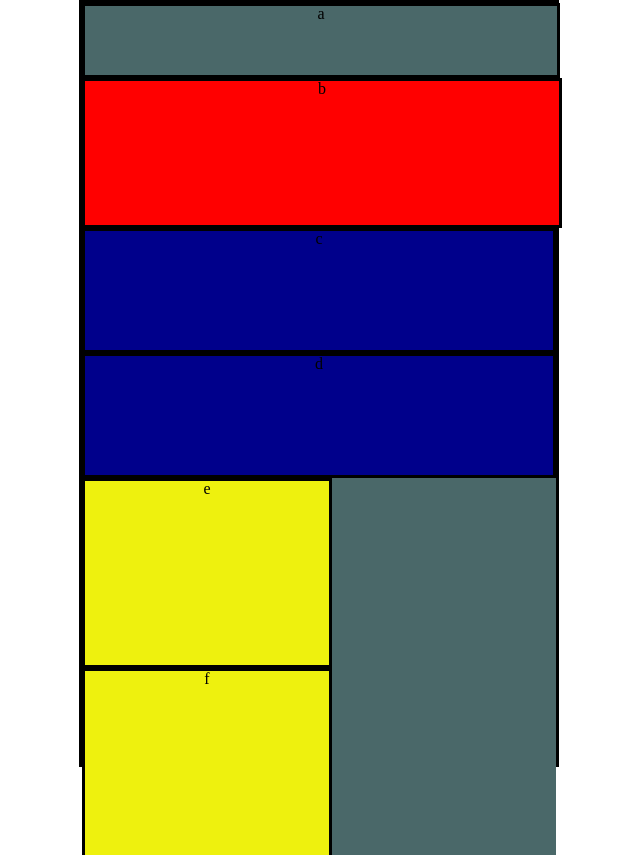
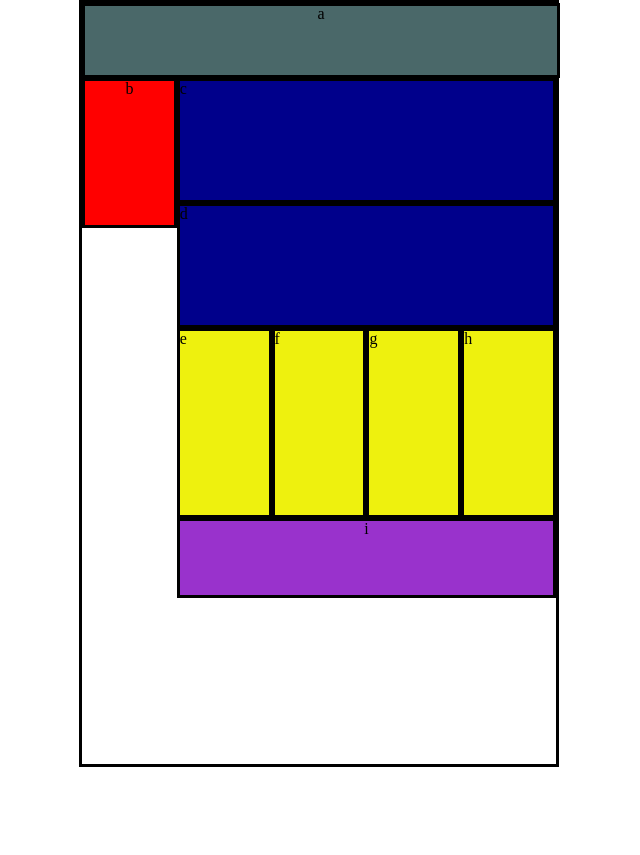
Before and after one commit to wala93/lab-01, a plain HTML site: page index.html in a window 1280 px wide. Shown: the top 855 px of the page, without its empty margins (321-961 px from the left). After the commit the page ends 800 px from the top, so only its background shows below. Drawn offline with Linux system fonts and the light colour scheme.

Commit message:
conflicts

```diff
--- a/css/layout.css
+++ b/css/layout.css
@@ -3,17 +3,29 @@
 {
  .container{
      display: flex;
- flex-direction: column;
- /* flex-wrap: wrap; */
+ flex-direction: row;
+ flex-wrap: wrap;
+
+
+/*
+ display: grid;
+ grid-template-rows: 20% 80% ;
+  */
 
  }
 
  .subcont
  {
+    /* grid-column-start:2;
+    grid-column-end:3;
 
+    display: grid;
+    grid-template-rows: 35% 40%  25% ; */
+    width: 80%;
     display: flex;
  flex-direction:row;
  flex-wrap: wrap;
+ height: 90%;
 
  }
 
@@ -28,10 +40,11 @@
     } */
 
 .first{
-
-    float: left;
-    width: 0.390625em;
-    height: 0.625;
+    /* grid-column-start:1;
+    grid-column-end:2; */
+    justify-content: flex-start;
+    max-width: 20%;
+    height:max-content ;
     border: black;
     border-style: solid;
     background-color: red
@@ -39,7 +52,11 @@
 
 .same {
     /* float: left; */
-    width: 0.390625em;
+    grid-row-start: 1;
+    grid-row-end: 2;
+    display: flex;
+    flex-direction: row;
+    width: 40%;
     height:200px;
     border: black;
     border-style: solid;
@@ -47,10 +64,11 @@ background-color: darkblue;}
 
 
 .one div , .two div {
-    /* display:flex; */
+    display:flex;
+    flex-direction: row;
+    width:25%;
     height: 190px;
-    width: 250px;
-    float: left;
+    /* float: left; */
       border: black;
       border-style: solid;
     background-color: rgb(238, 241, 14);}
@@ -80,9 +98,9 @@ background-color: darkblue;}
         } */
 
 .footer {
-    width:760px;
+    width:80%;
       /* float: left; */
-    height:150px;
+    height:auto;
     border: black;
     border-style: solid;
     background-color: darkorchid;
```
